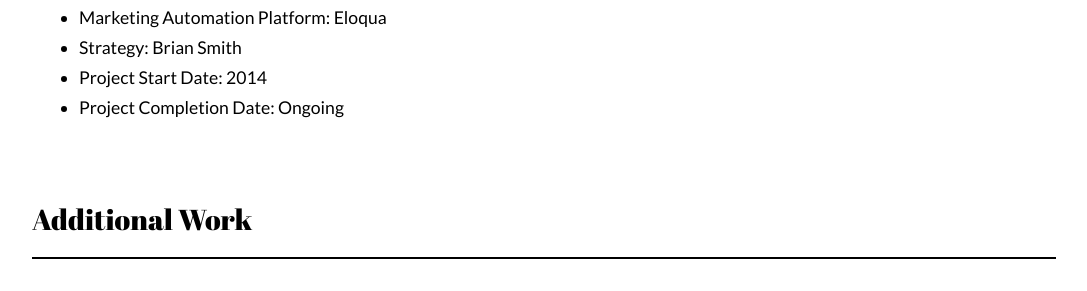
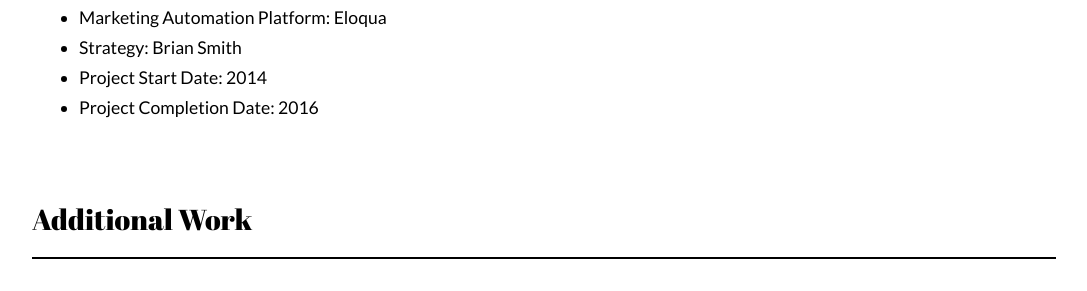
Before and after one commit to mattdavidlucas/mattdavidlucas.github.io, a Jekyll site: the page built from intel-nurture-campaign.html, in a window 1280 px wide and 900 px high, scrolled down 3099 px. Shown: the part 163-454 px from the top of the window, without its empty margins (96-1183 px from the left). Built offline with Jekyll 4.4.1, drawn with Linux system fonts in a browser that asks for light colours; nearby versions of some CDN libraries.

Commit message:
Update Intel portfolio item.

```diff
--- a/intel-nurture-campaign.html
+++ b/intel-nurture-campaign.html
@@ -47,7 +47,7 @@
 		<li>Marketing Automation Platform: Eloqua</li>
 		<li>Strategy: Brian Smith</li>
 		<li>Project Start Date: 2014</li>
-		<li>Project Completion Date: Ongoing</li>
+		<li>Project Completion Date: 2016</li>
 	</ul>
 
 </article>
```
